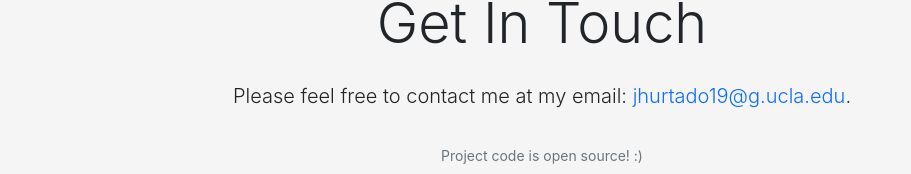
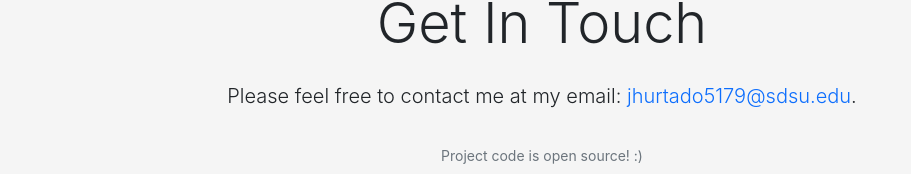
Before and after one commit to jhurtado19/PortfolioWebsite, a React (Create React App) app: page / in a window 1280 px wide. Shown: the part 4533-4707 px from the top of the page, without its empty margins (98-1009 px from the left). Built offline with nearby package versions, Linux system fonts and the light colour scheme.

Commit message:
update config.js
changed email

```diff
--- a/src/editable-stuff/config.js
+++ b/src/editable-stuff/config.js
@@ -149,7 +149,7 @@ const getInTouch = {
   heading: "Get In Touch",
   message:
     "Please feel free to contact me at my email:",
-  email: "jhurtado19@g.ucla.edu",
+  email: "jhurtado5179@sdsu.edu",
 };
 
 const experiences = {
```
